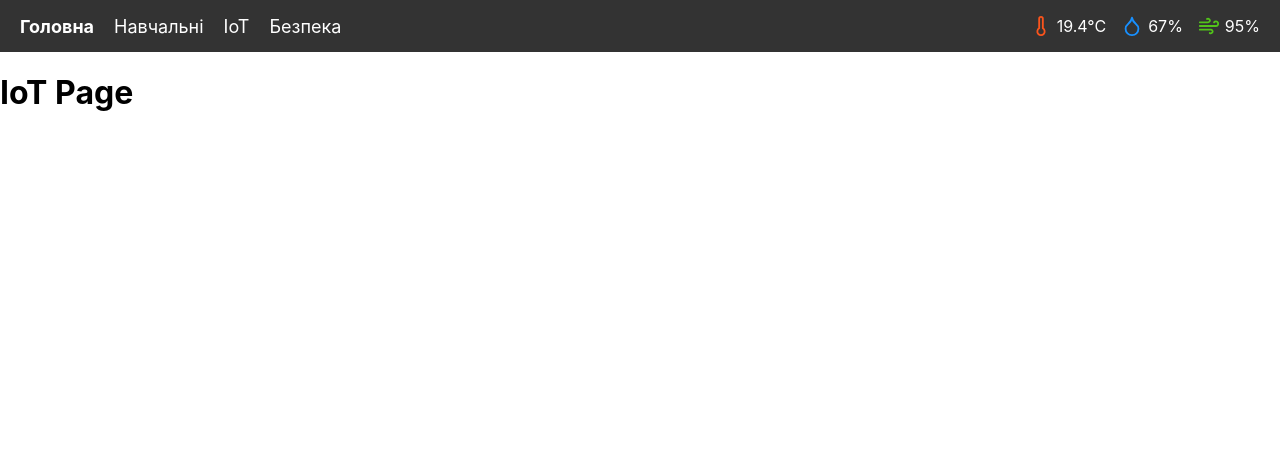
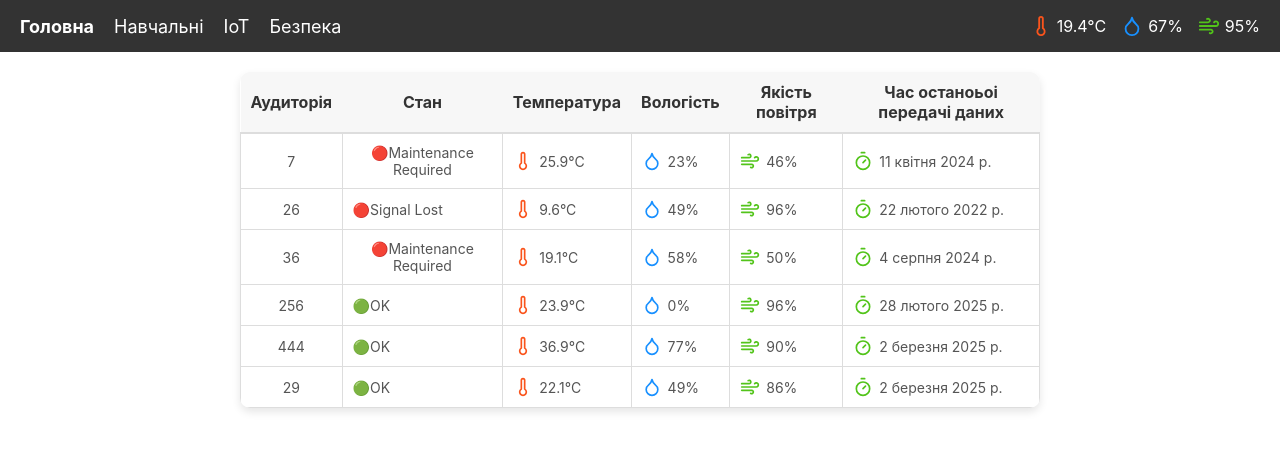
Before and after one commit to MykolaZhigun/degrees_ksu, a React (Create React App) app: page /IoT in a window 1280 px wide. Shown: the top 450 px of the page. Built offline with nearby package versions, Linux system fonts and the light colour scheme.

Commit message:
Add IoT Page, and change view page

```diff
--- a/src/Pages/IotPage.jsx
+++ b/src/Pages/IotPage.jsx
@@ -1,6 +1,7 @@
 import Headers from "../components/Headers";
 import historicalData from "../info/HistoricalData";
 import React from "react";
+import SensorsTableIoT from "../components/SensorsTableIoT";
 
 function IotPage()
 {
@@ -11,7 +12,7 @@ function IotPage()
                 humidity={historicalData[historicalData.length - 1].humidity}
                 airQuality={historicalData[historicalData.length - 1].airQuality}
             />
-            <h1>IoT Page</h1>
+            <SensorsTableIoT/>
         </>
     )
 }
--- a/src/components/AttentionCabinets.jsx
+++ b/src/components/AttentionCabinets.jsx
@@ -1,5 +1,5 @@
 import React, { useState } from "react";
-import { Thermometer, Droplet, Wind, AlertTriangle, CheckCircle, ChevronDown, ChevronUp } from "lucide-react";
+import { Thermometer, Droplet, Wind, AlertTriangle, ChevronDown, ChevronUp } from "lucide-react";
 import sensorsInfo from "../info/SensorsInfo";
 import '../style/problems.css';
 
--- /dev/null
+++ b/src/components/SensorsTableIoT.jsx
@@ -0,0 +1,99 @@
+import React from "react";
+import {Thermometer, Droplet, Wind, Clock, Timer} from "lucide-react";
+import sensorsInfo from "../info/SensorsInfo";
+import '../style/problems.css';
+
+function SensorsTableIoT(){
+    const nonWorkingSensors = sensorsInfo.filter(sensor => !sensor.isWorking);
+    const WorkingSensors = sensorsInfo.filter(sensor => sensor.isWorking);
+
+    return (
+        <div className="container">
+            <table className="table">
+                <thead>
+                <tr>
+                    <th className="header">Аудиторія</th>
+                    <th className="header">Стан</th>
+                    <th className="header">Температура</th>
+                    <th className="header">Вологість</th>
+                    <th className="header">Якість повітря</th>
+                    <th className="header">Час останоьоі передачі даних</th>
+                </tr>
+                </thead>
+                <tbody>
+                {nonWorkingSensors.map(sensor => (
+                    <tr key={sensor.id} className="row">
+                        <td className="cell">{sensor.name}</td>
+                        <td className="cell">
+                            <div className="icon-text">
+                                <span>🔴{sensor.reason}</span>
+                            </div>
+                        </td>
+                        <td className="cell">
+                            <div className="icon-text">
+                                <Thermometer size={20} color="#fa541c"/>
+                                <span>{sensor.temperature}°C</span>
+                            </div>
+                        </td>
+                        <td className="cell">
+                            <div className="icon-text">
+                                <Droplet size={20} color="#1890ff"/>
+                                <span>{sensor.humidity}%</span>
+                            </div>
+                        </td>
+                        <td className="cell">
+                            <div className="icon-text">
+                                <Wind size={20} color="#52c41a"/>
+                                <span>{sensor.airQuality}%</span>
+                            </div>
+                        </td>
+                        <td className="cell">
+                            <div className="icon-text">
+                                <Timer size={20} color="#52c41a"/>
+                                <span>{sensor.dateTime}</span>
+                            </div>
+                        </td>
+                    </tr>
+                ))}
+
+                {WorkingSensors.map(sensor => (
+                    <tr key={sensor.id} className="row">
+                        <td className="cell">{sensor.name}</td>
+                        <td className="cell">
+                            <div className="icon-text">
+                                <span>🟢OK</span>
+                            </div>
+                        </td>
+                        <td className="cell">
+                            <div className="icon-text">
+                                <Thermometer size={20} color="#fa541c"/>
+                                <span>{sensor.temperature}°C</span>
+                            </div>
+                        </td>
+                        <td className="cell">
+                            <div className="icon-text">
+                                <Droplet size={20} color="#1890ff"/>
+                                <span>{sensor.humidity}%</span>
+                            </div>
+                        </td>
+                        <td className="cell">
+                            <div className="icon-text">
+                                <Wind size={20} color="#52c41a"/>
+                                <span>{sensor.airQuality}%</span>
+                            </div>
+                        </td>
+                        <td className="cell">
+                            <div className="icon-text">
+                                <Timer size={20} color="#52c41a"/>
+                                <span>{sensor.dateTime}</span>
+                            </div>
+                        </td>
+                    </tr>
+                ))}
+                </tbody>
+            </table>
+        </div>
+    );
+}
+
+export default SensorsTableIoT;
--- a/src/info/SensorsInfo.js
+++ b/src/info/SensorsInfo.js
@@ -32,13 +32,86 @@ const calculateOffTime = (sensorTime) => {
     return `${offHours} год ${offMinutes} хв`;
 };
 
+const getRandomDate = (isWorking) => {
+    const now = new Date();
+    let randomDate;
+
+    if (isWorking) {
+        const pastDays = Math.floor(Math.random() * 6) + 1;
+        randomDate = new Date(now.getTime() - pastDays * 24 * 60 * 60 * 1000);
+    } else {
+        do {
+            const year = now.getFullYear() - Math.floor(Math.random() * 5);
+            const month = Math.floor(Math.random() * 12);
+            const day = Math.floor(Math.random() * 28) + 1;
+            randomDate = new Date(year, month, day);
+        } while (randomDate >= now);
+    }
+
+    const options = { year: 'numeric', month: 'long', day: 'numeric' };
+    return randomDate.toLocaleDateString('uk-UA', options);
+};
 const sensorsInfo = [
-    { name: "256", airQuality: Math.floor(Math.random() * 60) + 40, temperature: (Math.random() * 45).toFixed(1), humidity: Math.floor(Math.random() * 100), isWorking: true, reason: "", time: getRandomTime() },
-    { name: "444", airQuality: Math.floor(Math.random() * 60) + 40, temperature: (Math.random() * 45).toFixed(1), humidity: Math.floor(Math.random() * 100), isWorking: true, reason: "", time: getRandomTime() },
-    { name: "7", airQuality: Math.floor(Math.random() * 60) + 40, temperature: (Math.random() * 45).toFixed(1), humidity: Math.floor(Math.random() * 100), isWorking: false, reason: getRandomReason(), time: getRandomTime() },
-    { name: "29", airQuality: Math.floor(Math.random() * 60) + 40, temperature: (Math.random() * 45).toFixed(1), humidity: Math.floor(Math.random() * 100), isWorking: true, reason: "", time: getRandomTime() },
-    { name: "26", airQuality: Math.floor(Math.random() * 60) + 40, temperature: (Math.random() * 45).toFixed(1), humidity: Math.floor(Math.random() * 100), isWorking: false, reason: getRandomReason(), time: getRandomTime() },
-    { name: "36", airQuality: Math.floor(Math.random() * 60) + 40, temperature: (Math.random() * 45).toFixed(1), humidity: Math.floor(Math.random() * 100), isWorking: false, reason: getRandomReason(), time: getRandomTime() }
+    {
+        name: "256",
+        airQuality: Math.floor(Math.random() * 60) + 40,
+        temperature: (Math.random() * 45).toFixed(1),
+        humidity: Math.floor(Math.random() * 100),
+        isWorking: true,
+        reason: "",
+        time: getRandomTime(),
+        dateTime: getRandomDate(true)
+    },
+    {
+        name: "444",
+        airQuality: Math.floor(Math.random() * 60) + 40,
+        temperature: (Math.random() * 45).toFixed(1),
+        humidity: Math.floor(Math.random() * 100),
+        isWorking: true,
+        reason: "",
+        time: getRandomTime(),
+        dateTime: getRandomDate(true)
+    },
+    {
+        name: "7",
+        airQuality: Math.floor(Math.random() * 60) + 40,
+        temperature: (Math.random() * 45).toFixed(1),
+        humidity: Math.floor(Math.random() * 100),
+        isWorking: false,
+        reason: getRandomReason(),
+        time: getRandomTime(),
+        dateTime: getRandomDate(false)
+    },
+    {
+        name: "29",
+        airQuality: Math.floor(Math.random() * 60) + 40,
+        temperature: (Math.random() * 45).toFixed(1),
+        humidity: Math.floor(Math.random() * 100),
+        isWorking: true,
+        reason: "",
+        time: getRandomTime(),
+        dateTime: getRandomDate(true)
+    },
+    {
+        name: "26",
+        airQuality: Math.floor(Math.random() * 60) + 40,
+        temperature: (Math.random() * 45).toFixed(1),
+        humidity: Math.floor(Math.random() * 100),
+        isWorking: false,
+        reason: getRandomReason(),
+        time: getRandomTime(),
+        dateTime: getRandomDate(false)
+    },
+    {
+        name: "36",
+        airQuality: Math.floor(Math.random() * 60) + 40,
+        temperature: (Math.random() * 45).toFixed(1),
+        humidity: Math.floor(Math.random() * 100),
+        isWorking: false,
+        reason: getRandomReason(),
+        time: getRandomTime(),
+        dateTime: getRandomDate(false)
+    }
 ];
 
 sensorsInfo.forEach(sensor => {
--- a/src/style/cabinets.css
+++ b/src/style/cabinets.css
@@ -54,7 +54,7 @@
     min-width: 220px;
     max-width: 360px;
     border-radius: 8px;
-    box-shadow: 0 3px 10px rgba(0, 0, 0, 0.1);
+    box-shadow: 0 3px 10px rgba(0, 0, 0, 0.8) !important;
     background-color: #ffffff;
 }
 
--- a/src/style/problems.css
+++ b/src/style/problems.css
@@ -107,8 +107,3 @@
     border: none;
     padding: 20px;
 }
-
-.ant-card .ant-card-body {
-    box-shadow: 0 4px 8px rgba(0, 0, 0, 0.8);
-    padding: 5px;
-}
```
